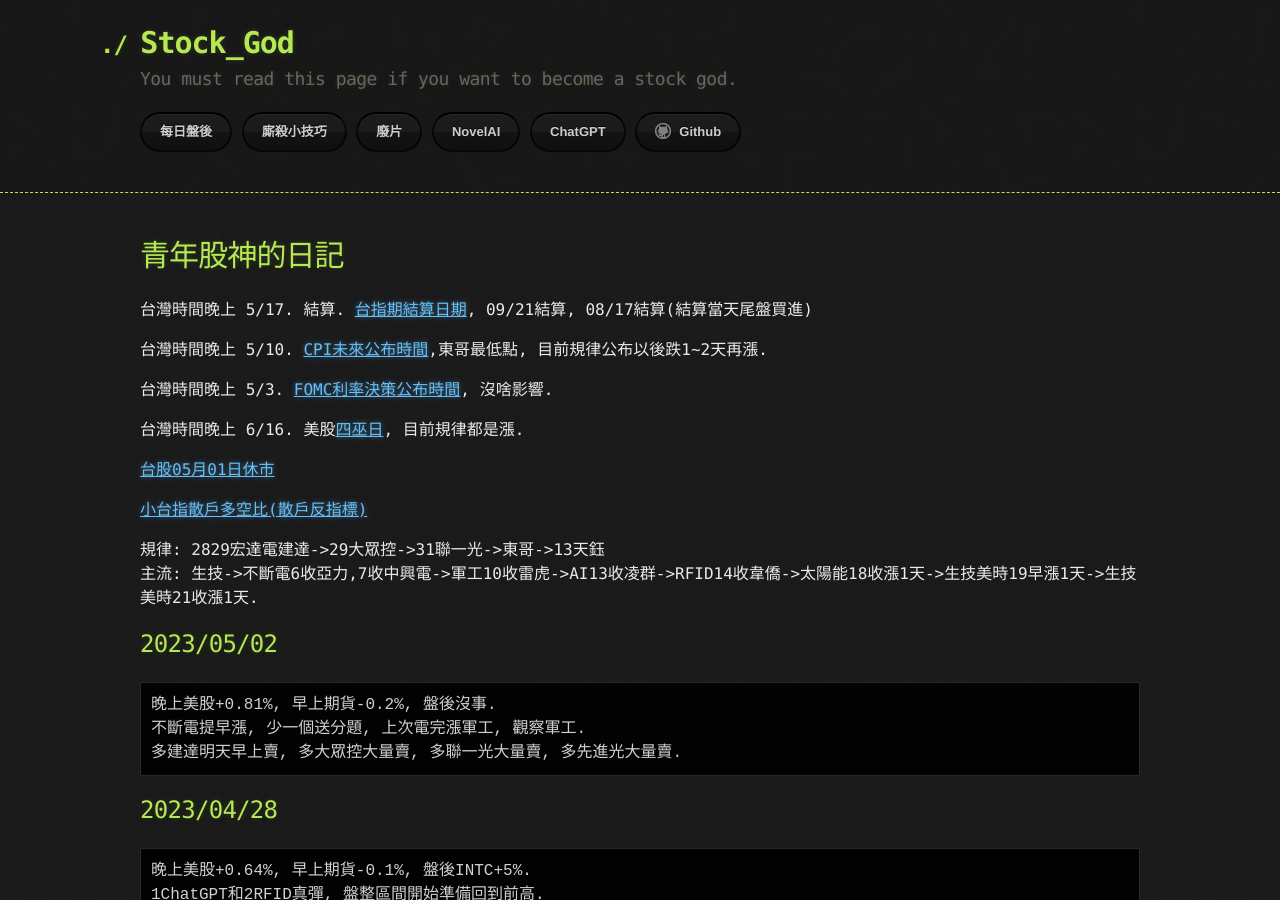
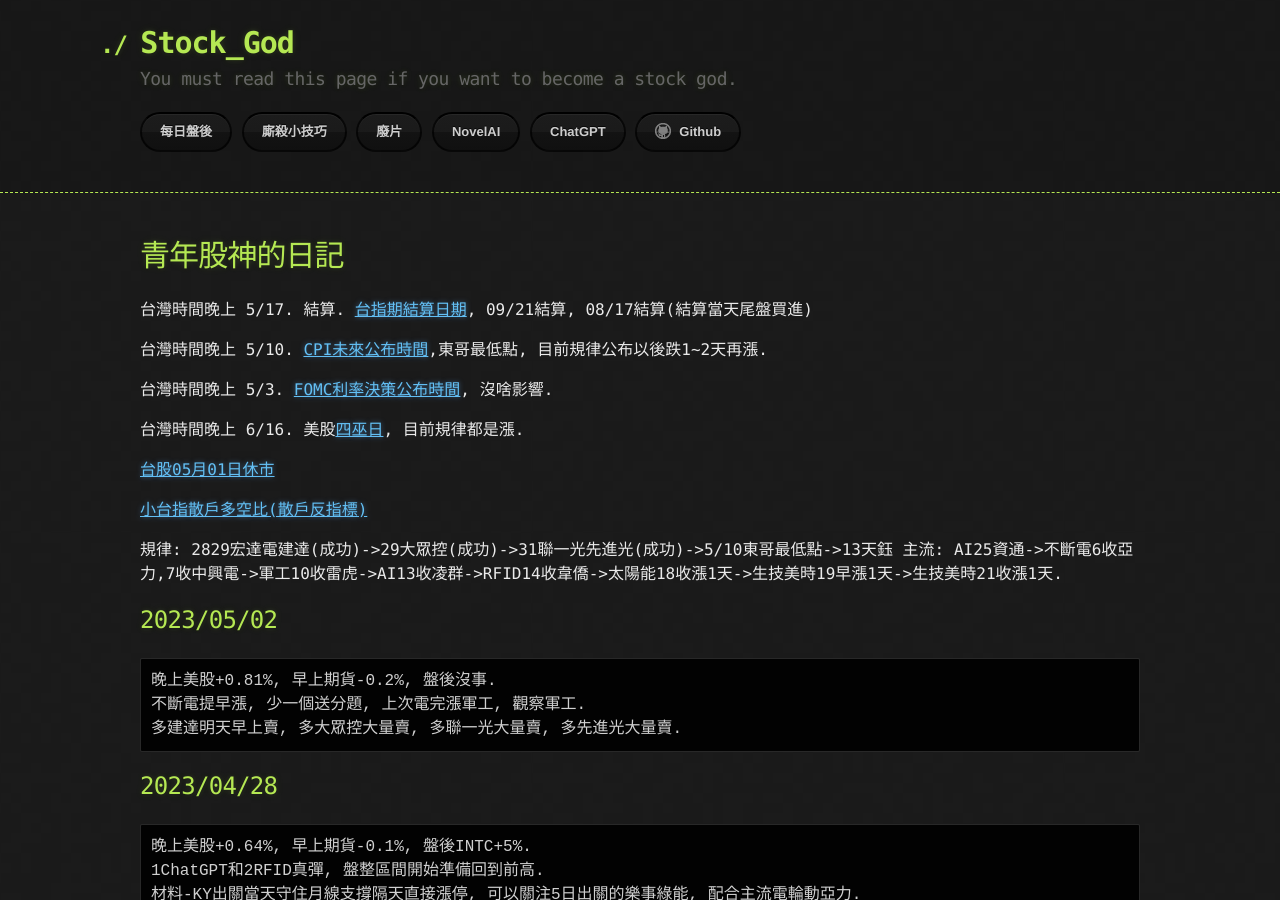
Before and after one commit to lepg5487/Stock_God, a Jekyll site: the page built from index.md, in a window 1280 px wide and 900 px high. Built offline with Jekyll 4.4.1, drawn with Linux system fonts in a browser that asks for light colours; our own code applies the rules of GitHub Pages for plain Markdown files.

Commit message:
Update index.md

````diff
--- a/index.md
+++ b/index.md
@@ -16,8 +16,8 @@ layout: testlayouts
 
 [小台指散戶多空比(散戶反指標)](https://www.macromicro.me/charts/20069/tw-mtx-long-to-short-ratio-of-individual-player)
 
-規律: 2829宏達電建達->29大眾控->31聯一光->東哥->13天鈺
-主流: 生技->不斷電6收亞力,7收中興電->軍工10收雷虎->AI13收凌群->RFID14收韋僑->太陽能18收漲1天->生技美時19早漲1天->生技美時21收漲1天.
+規律: 2829宏達電建達(成功)->29大眾控(成功)->31聯一光先進光(成功)->5/10東哥最低點->13天鈺
+主流: AI25資通->不斷電6收亞力,7收中興電->軍工10收雷虎->AI13收凌群->RFID14收韋僑->太陽能18收漲1天->生技美時19早漲1天->生技美時21收漲1天.
 
 ## 2023/05/02
 ```
````
